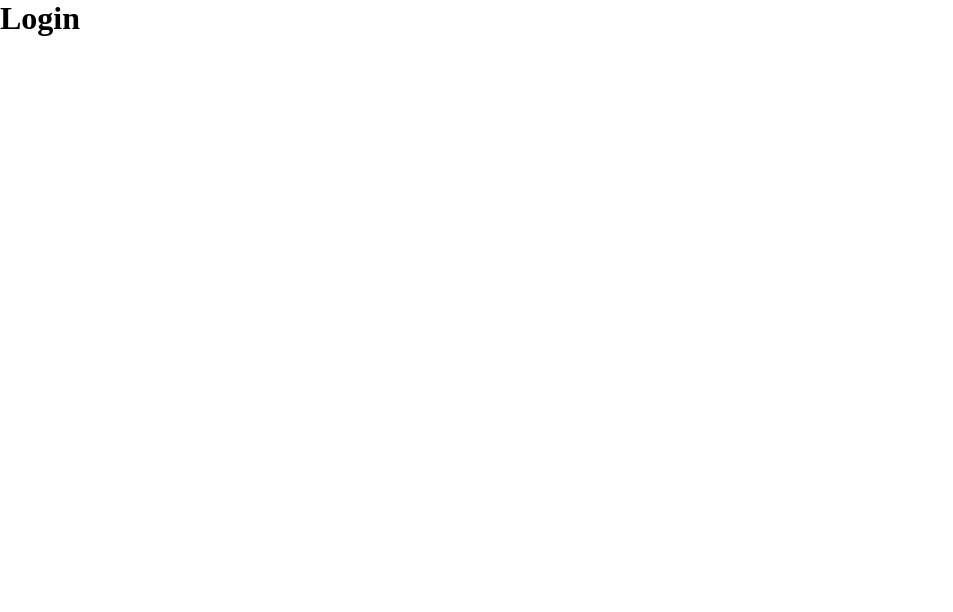
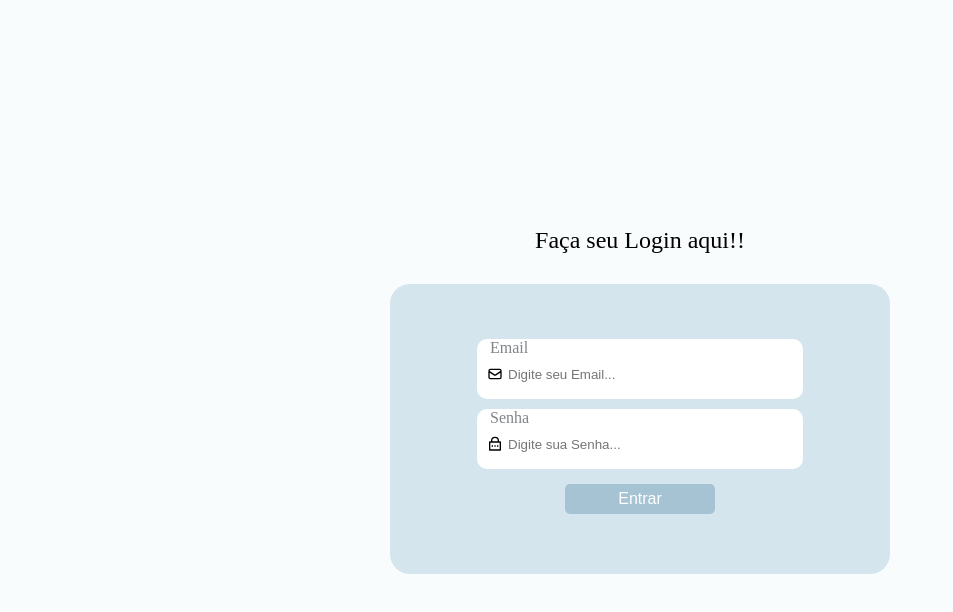
Before and after one commit to MiqueiasCS/front-conecta-teste, a React (Create React App) app: page /login in a window 1280 px wide. Shown: the top 612 px of the page, without its empty margins (0-953 px from the left). Built offline with nearby package versions, Linux system fonts and the light colour scheme.

Commit message:
feat: starting login page

```diff
--- a/package.json
+++ b/package.json
@@ -11,6 +11,7 @@
     "react": "^18.0.0",
     "react-dom": "^18.0.0",
     "react-hook-form": "^7.29.0",
+    "react-icons": "^4.3.1",
     "react-router-dom": "^6.3.0",
     "react-scripts": "5.0.0",
     "react-toastify": "^8.2.0",
--- a/src/index.js
+++ b/src/index.js
@@ -1,13 +1,25 @@
-import React from "react";
+import React, { StrictMode } from "react";
 import ReactDOM from "react-dom";
 import App from "./App";
 import { BrowserRouter } from "react-router-dom";
+import { createRoot } from "react-dom/client";
 
-ReactDOM.render(
-  <React.StrictMode>
+const rootElement = document.getElementById("root");
+const root = createRoot(rootElement);
+
+root.render(
+  <StrictMode>
     <BrowserRouter>
       <App />
     </BrowserRouter>
-  </React.StrictMode>,
-  document.getElementById("root")
+  </StrictMode>
 );
+
+// ReactDOM.render(
+//   <React.StrictMode>
+//     <BrowserRouter>
+//       <App />
+//     </BrowserRouter>
+//   </React.StrictMode>,
+//   document.getElementById("root")
+// );
--- a/src/pages/login/index.jsx
+++ b/src/pages/login/index.jsx
@@ -1,3 +1,83 @@
+import { Container } from "./styles";
+import * as yup from "yup";
+import { yupResolver } from "@hookform/resolvers/yup";
+import { useForm } from "react-hook-form";
+import { useNavigate } from "react-router-dom";
+import { HiOutlineMail } from "react-icons/hi";
+import { RiLockPasswordLine } from "react-icons/ri";
+
 export const Login = () => {
-  return <h1>Login</h1>;
+  const navigate = useNavigate();
+
+  const schema = yup.object().shape({
+    email: yup.string().email("Email Inválido!").required("Campo Obrigatório!"),
+    password: yup.string().min(4, "Mínimo de 4 caracteres!"),
+  });
+
+  const {
+    register,
+    handleSubmit,
+    formState: { errors },
+  } = useForm({ resolver: yupResolver(schema) });
+
+  const handleLogin = (data) => {
+    console.log(data);
+  };
+
+  return (
+    <Container>
+      <div className="header">
+        {/* <img src={logo} alt="logo" className="logo" /> */}
+        <p>Faça seu Login aqui!!</p>
+      </div>
+
+      <form onSubmit={handleSubmit(handleLogin)}>
+        <div className="input">
+          <div className="input-field">
+            <label>
+              Email
+              {errors.email && (
+                <span className="text-error"> -- {errors.email.message}</span>
+              )}
+            </label>
+
+            <div>
+              <HiOutlineMail />
+              <input
+                type="text"
+                placeholder="Digite seu Email..."
+                {...register("email")}
+              />
+            </div>
+          </div>
+          {/* <p className="text-error">{errors.email?.message}</p> */}
+        </div>
+
+        <div className="input">
+          <div className="input-field">
+            <label>
+              Senha
+              {errors.password && (
+                <span className="text-error">
+                  {" "}
+                  -- {errors.password.message}
+                </span>
+              )}
+            </label>
+
+            <div>
+              <RiLockPasswordLine />
+              <input
+                type="password"
+                placeholder="Digite sua Senha..."
+                {...register("password")}
+              />
+            </div>
+          </div>
+          {/* <p className="text-error">{errors.password?.message}</p> */}
+        </div>
+        <button type="submit">Entrar</button>
+      </form>
+    </Container>
+  );
 };
--- a/src/pages/login/styles.js
+++ b/src/pages/login/styles.js
@@ -0,0 +1,81 @@
+import styled from "styled-components";
+
+export const Container = styled.div`
+  height: 100vh;
+  display: flex;
+  flex-direction: column;
+  justify-content: center;
+  align-items: center;
+  background-color: #f4f9fc8a;
+
+  .header {
+    > p {
+      font-size: 24px;
+    }
+  }
+
+  > form {
+    background-color: #d5e5ee;
+    width: 500px;
+    height: 290px;
+    margin-top: 30px;
+
+    display: flex;
+    flex-direction: column;
+    align-items: center;
+    justify-content: center;
+    border-radius: 20px;
+
+    > button {
+      background-color: #a6c3d3;
+      font-size: 16px;
+      color: #ffffff;
+      width: 150px;
+      height: 30px;
+      border-radius: 5px;
+      margin: 10px 0;
+    }
+  }
+
+  .input {
+    background-color: #ffffff;
+    height: 60px;
+    margin: 5px 0;
+    border-radius: 10px;
+  }
+
+  .input-field {
+    display: flex;
+    flex-direction: column;
+    /* justify-content: center; */
+    /* align-items: center; */
+    > label {
+      /* width: 90%; */
+      padding-left: 13px;
+      color: #7f8589;
+      display: flex;
+      align-items: center;
+      /* justify-content: space-between; */
+      margin-bottom: 5px;
+    }
+
+    > div {
+      display: flex;
+      align-items: center;
+      padding-left: 10px;
+
+      input {
+        height: 25px;
+        width: 300px;
+        border: none;
+        padding-left: 5px;
+      }
+    }
+  }
+
+  .text-error {
+    font-size: 10px;
+    color: red;
+    padding-right: 8px;
+  }
+`;
--- a/src/styles/global.js
+++ b/src/styles/global.js
@@ -22,4 +22,7 @@ ul,li{
     list-style:none;
 }
 
+.App{
+    min-height:100vh;
+}
 `;
```
Also changed, not shown: 1 other file (tests, documents, lock files or other folders).
